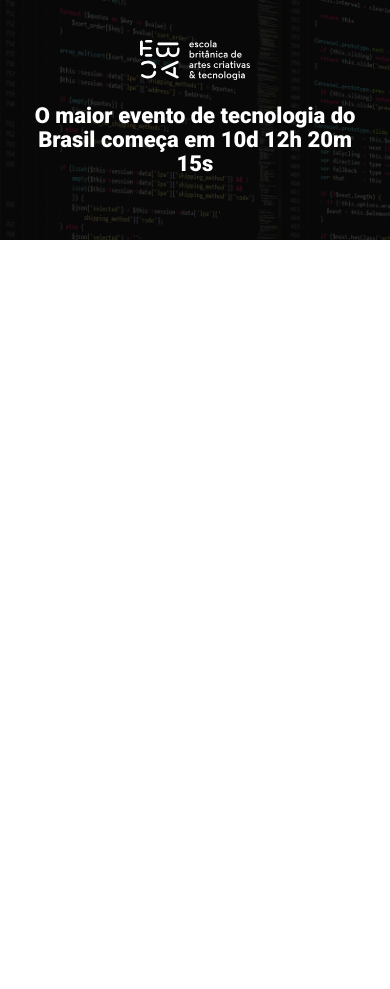
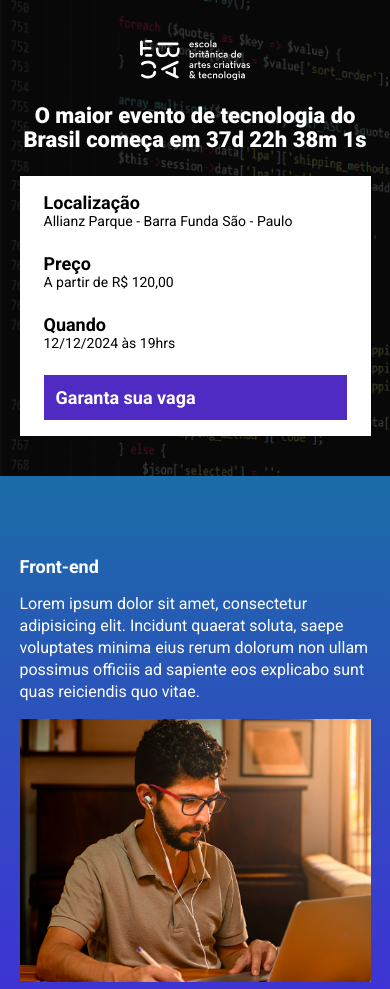
Before and after one commit to CaioPO2/ebac_tech_talks, a website built with Parcel: page src/index.html in a window 390 px wide. Shown: the top 989 px of the page. Before the commit the page ends 844 px from the top, so only its background shows below. Built offline with nearby package versions, Linux system fonts and the light colour scheme.

Commit message:
criando a contagem regressiva

```diff
--- a/package.json
+++ b/package.json
@@ -1,9 +1,9 @@
 {
   "name": "landing-page-projeto",
   "version": "1.0.0",
-  "main": "index.js",
   "scripts": {
     "dev": "parcel src/index.html src/styles/main.scss src/scripts/main.js",
+    "build": "parcel build src/index.html",
     "test": "echo \"Error: no test specified\" && exit 1"
   },
   "keywords": [],
--- a/src/index.html
+++ b/src/index.html
@@ -9,17 +9,72 @@
     <link rel="preconnect" href="https://fonts.gstatic.com" crossorigin>
     <link href="https://fonts.googleapis.com/css2?family=Roboto:wght@400;700;900&display=swap" rel="stylesheet">
     <link rel="stylesheet" href="styles/main.scss">
+    <link rel="stylesheet" href="https://unpkg.com/aos@next/dist/aos.css" />
 </head>
 <body>
     <header class="hero">
         <div class="container">
             <img class="hero__logo" src="images/ebac_logo.svg" alt="ebac">
             <p class="hero__text">
-                O maior evento de tecnologia do Brasil começa em 10d 12h 20m 15s
+                O maior evento de tecnologia do Brasil começa em <span id="contador"></span>
             </p>
+            <div class="infos-bar">
+                <ul class="infos-bar__infos">
+                    <li class="infos-bar__infos__item">
+                        <b>Localização</b>
+                        Allianz Parque - Barra Funda São - Paulo
+                    </li>
+                    <li class="infos-bar__infos__item">
+                        <b>Preço</b>
+                        A partir de R$ 120,00
+                    </li>
+                    <li class="infos-bar__infos__item">
+                        <b>Quando</b>
+                        12/12/2024 às 19hrs
+                    </li>
+                </ul>
+                <a class="button button--primary" href="#">Garanta sua vaga</a>
+            </div>
         </div>
     </header>
+    <section class="event event--frontend">
+        <div class="container" data-aos="fade-right">
+            <div class="event__details">
+                <h2 class="event__details__title">Front-end</h2>
+                <p class="event__details__description">Lorem ipsum dolor sit amet, consectetur adipisicing elit. Incidunt quaerat soluta, saepe voluptates minima eius rerum dolorum non ullam possimus officiis ad sapiente eos explicabo sunt quas reiciendis quo vitae.</p>
+            </div>
+            <img class="event__image" src="images/frontend.png" alt="front-end">
+        </div>
+    </section>
+    <section class="event event--ux-ui event--image-left">
+        <div class="container" data-aos="fade-left">
+            <div class="event__details">
+                <h2 class="event__details__title">UI/UX</h2>
+                <p class="event__details__description">Lorem ipsum dolor sit amet, consectetur adipisicing elit. Incidunt quaerat soluta, saepe voluptates minima eius rerum dolorum non ullam possimus officiis ad sapiente eos explicabo sunt quas reiciendis quo vitae.</p>
+            </div>
+            <img class="event__image" src="images/frontend.png" alt="front-end">
+        </div>
+    </section>
+    <section class="event event--data-science">
+        <div class="container" data-aos="fade-right">
+            <div class="event__details">
+                <h2 class="event__details__title">Data Science</h2>
+                <p class="event__details__description">Lorem ipsum dolor sit amet, consectetur adipisicing elit. Incidunt quaerat soluta, saepe voluptates minima eius rerum dolorum non ullam possimus officiis ad sapiente eos explicabo sunt quas reiciendis quo vitae.</p>
+            </div>
+            <img class="event__image" src="images/frontend.png" alt="front-end">
+        </div>
+    </section>
+    <section class="event event--backend event--image-left">
+        <div class="container" data-aos="fade-left">
+            <div class="event__details">
+                <h2 class="event__details__title">Back-end</h2>
+                <p class="event__details__description">Lorem ipsum dolor sit amet, consectetur adipisicing elit. Incidunt quaerat soluta, saepe voluptates minima eius rerum dolorum non ullam possimus officiis ad sapiente eos explicabo sunt quas reiciendis quo vitae.</p>
+            </div>
+            <img class="event__image" src="images/frontend.png" alt="front-end">
+        </div>
+    </section>
 
+    <script src="https://unpkg.com/aos@next/dist/aos.js"></script>
     <script src="scripts/main.js"></script>
 </body>
 </html>
--- a/src/scripts/main.js
+++ b/src/scripts/main.js
@@ -1 +1,27 @@
-console.log('Olá mundo');
+AOS.init();
+
+const dataDoEnvento = new Date("Dec 12, 2024 19:00:00");
+const timeStampDoEvento = dataDoEnvento.getTime();
+
+const contaAsHoras = setInterval(function(){
+    const agora = new Date();
+    const timeStampAtual = agora.getTime();
+
+    const distanciaAteoEvento = timeStampDoEvento - timeStampAtual;
+
+    const diaEmMs = 1000 * 60 * 60 * 24;
+    const horaEmMs = 1000 * 60* 60;
+    const minutoEmMs = 1000 * 60;
+
+    const diasAteOEvento = Math.floor(distanciaAteoEvento / diaEmMs);
+    const horasAteOEvento = Math.floor((distanciaAteoEvento % diaEmMs) / horaEmMs);
+    const minutosAteOEvento = Math.floor((distanciaAteoEvento % horaEmMs) / minutoEmMs);
+    const segundoAteOEvento = Math.floor((distanciaAteoEvento % minutoEmMs)/ 1000);
+
+    document.getElementById('contador').innerHTML = `${diasAteOEvento}d ${horasAteOEvento}h ${minutosAteOEvento}m ${segundoAteOEvento}s`;
+
+    if(distanciaAteoEvento < 0){
+        clearInterval(contaAsHoras);
+        document.getElementById('contador').innerHTML = 'Evento expirado';
+    }
+},1000)
--- /dev/null
+++ b/src/styles/_event.scss
@@ -0,0 +1,64 @@
+@use 'variables';
+
+.event{
+    padding: 80px 0;
+
+    &--frontend{
+        background-image: linear-gradient(variables.$blue1, variables.$blue2);
+    }
+
+    &--ux-ui{
+        background-image: linear-gradient(variables.$blue2, variables.$pink);
+    }
+
+    &--data-science{
+        background-image: linear-gradient(variables.$pink, variables.$yellow);
+    }
+
+    &--backend{
+        background-image: linear-gradient(variables.$yellow, variables.$pink);
+    }
+
+    &--image-left{
+        .container{
+            flex-direction: row-reverse;
+        }
+    }
+
+    .container{
+        display: flex;
+        gap: 40px;
+    }
+
+    &__image{
+        max-width: 360px;
+    }
+
+    &__details{
+
+        &__title{
+            font-size: 18px;
+            font-weight: bold;
+            margin-bottom: 16px;
+        }
+
+        &__description{
+            line-height: 22px;
+        }
+    }
+
+    @media (max-width: 640px){
+        .container{
+            display: block;
+        }
+
+        &__image{
+            width: 100%;
+        }
+
+        &__details{
+            margin-right: 0;
+            margin-bottom: 16px;
+        }
+    }
+}
--- a/src/styles/_hero.scss
+++ b/src/styles/_hero.scss
@@ -1,3 +1,5 @@
+@use 'variables';
+
 .hero{
     padding-top: 64px;
     padding-bottom: 100px;
@@ -16,7 +18,7 @@
         left: 0;
         width: 100%;
         height: 100%;
-        background-color: #000;
+        background-color: variables.$secondarytextcolor;
         content: "";
         opacity: 0.7;
     }
--- /dev/null
+++ b/src/styles/components/_buttons.scss
@@ -0,0 +1,25 @@
+@use '../variables';
+
+.button{
+    padding: 12px;
+    font-size: 18px;
+    font-weight: bold;
+    text-decoration: none;
+    text-align: center;
+    white-space: nowrap;
+
+    &--primary{
+        color: #fff;
+        background-color: variables.$purple;
+    }
+
+    @media (max-width: 640px){
+        display: block;
+        width: 100%;
+    }
+
+    @media (max-width: 1024px){
+        display: flex;
+        align-items: center;
+    }
+}
--- /dev/null
+++ b/src/styles/components/_infosbar.scss
@@ -0,0 +1,42 @@
+@use '../variables';
+
+.infos-bar{
+    padding: 16px 24px;
+    background-color: variables.$textcolor;
+    display: flex;
+    justify-content: space-between;
+
+    &__infos{
+        display: flex;
+        gap: 40px;
+
+        &__item{
+            font-size: 14px;
+            color: variables.$secondarytextcolor;
+
+            b{
+                color: variables.$secondarytextcolor;
+                font-size: 18px;
+                display: block;
+            }
+        }
+    }
+
+    @media (max-width: 640px){
+        display: block;
+
+        &__infos{
+            display: block;
+
+            &__item{
+                margin-bottom: 24px;
+            }
+        }
+    }
+
+    @media (max-width: 1024px){
+        &__infos{
+            gap: 16px;
+        }
+    }
+}
--- a/src/styles/main.scss
+++ b/src/styles/main.scss
@@ -1,11 +1,16 @@
 @use 'hero';
+@use 'components/infosbar';
+@use 'components/buttons';
+@use 'event';
+@use 'variables';
 
 *{
     margin: 0;
     padding: 0;
     box-sizing: border-box;
     font-family: Roboto, sans-serif;
-    color: #fff;
+    color: variables.$textcolor;
+    list-style: none;
 }
 
 .container{
--- /dev/null
+++ b/src/styles/variables.scss
@@ -0,0 +1,8 @@
+$textcolor: #fff;
+$secondarytextcolor: #000;
+
+$blue1: #1B6CA7;
+$blue2: #442BDB;
+$pink: #89223B;
+$yellow: #9C791D;
+$purple: #4F2AC3;
```
